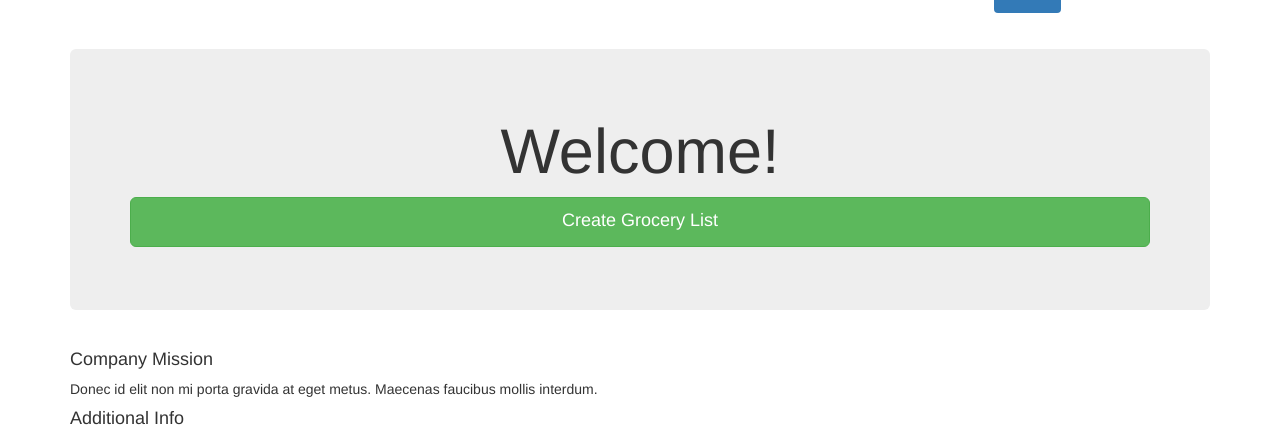
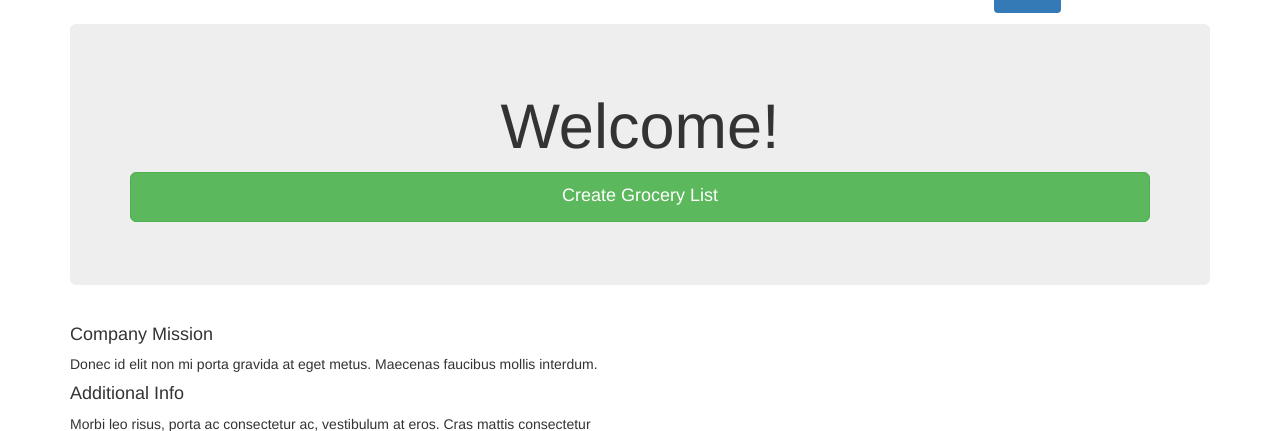
Before and after one commit to dbjellan/Macathon, a Django app: page /grocerylist/ in a window 1280 px wide. Shown: the part 47-478 px from the top of the page. Run offline with Django 3.2, Linux system fonts and the light colour scheme; parts of the project's set-up code (start-up, migrations or seed data) failed here and were passed over; some libraries are stand-ins or nearby versions.

Commit message:
Making html look nice

```diff
--- a/philomaths/templates/index.html
+++ b/philomaths/templates/index.html
@@ -28,7 +28,7 @@
         </nav>
         <h3 class="text-muted">Philomaths</h3>
       </div>
-      <br></br>
+      <div style="height:15px;font-size:1px;">&nbsp;</div>
       <div class="jumbotron">
         <h1><center>Welcome!</center></h1>
         <p><a class="btn btn-lg btn-success" style="width:100%;height:50px;" href="createlist" role="button">Create Grocery List</a></p>
```
Also changed, not shown: philomaths/templates/createlist.html (+6 -3 lines), philomaths/db.sqlite3, 4 other files.
